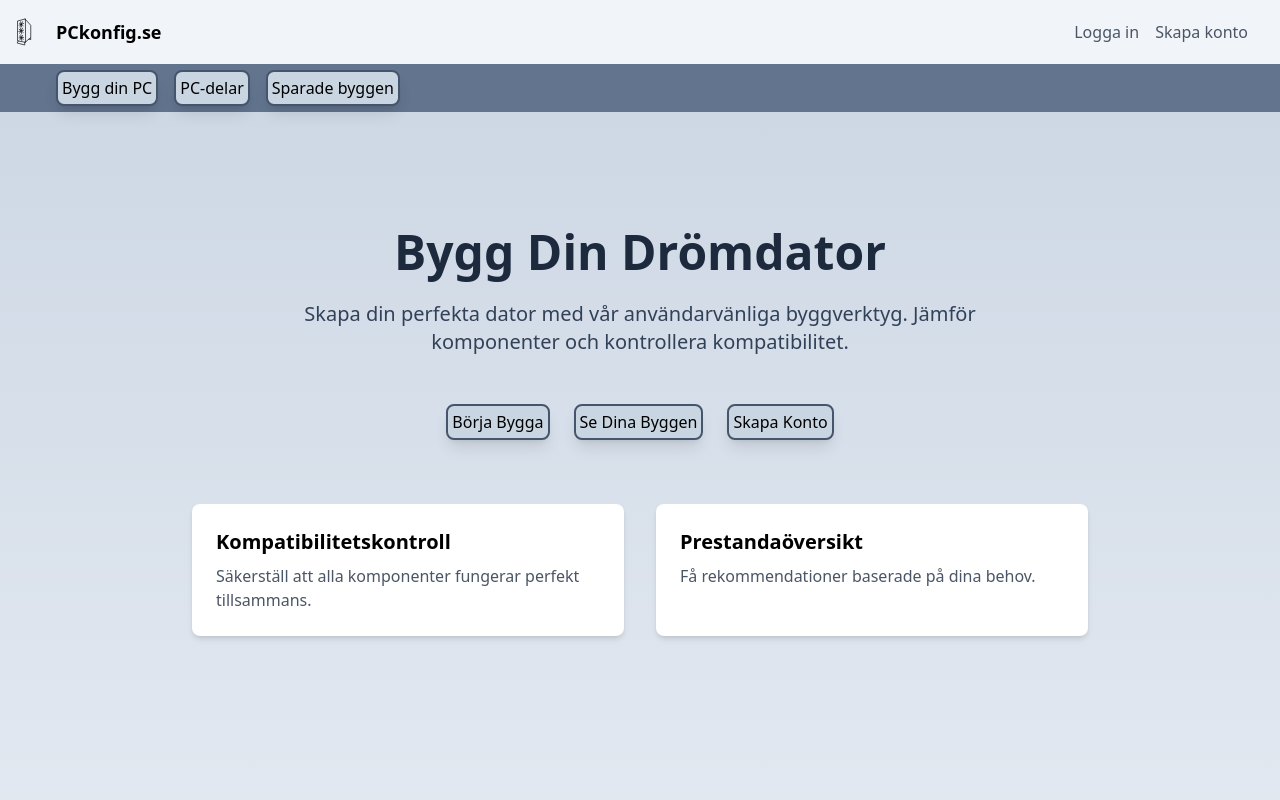
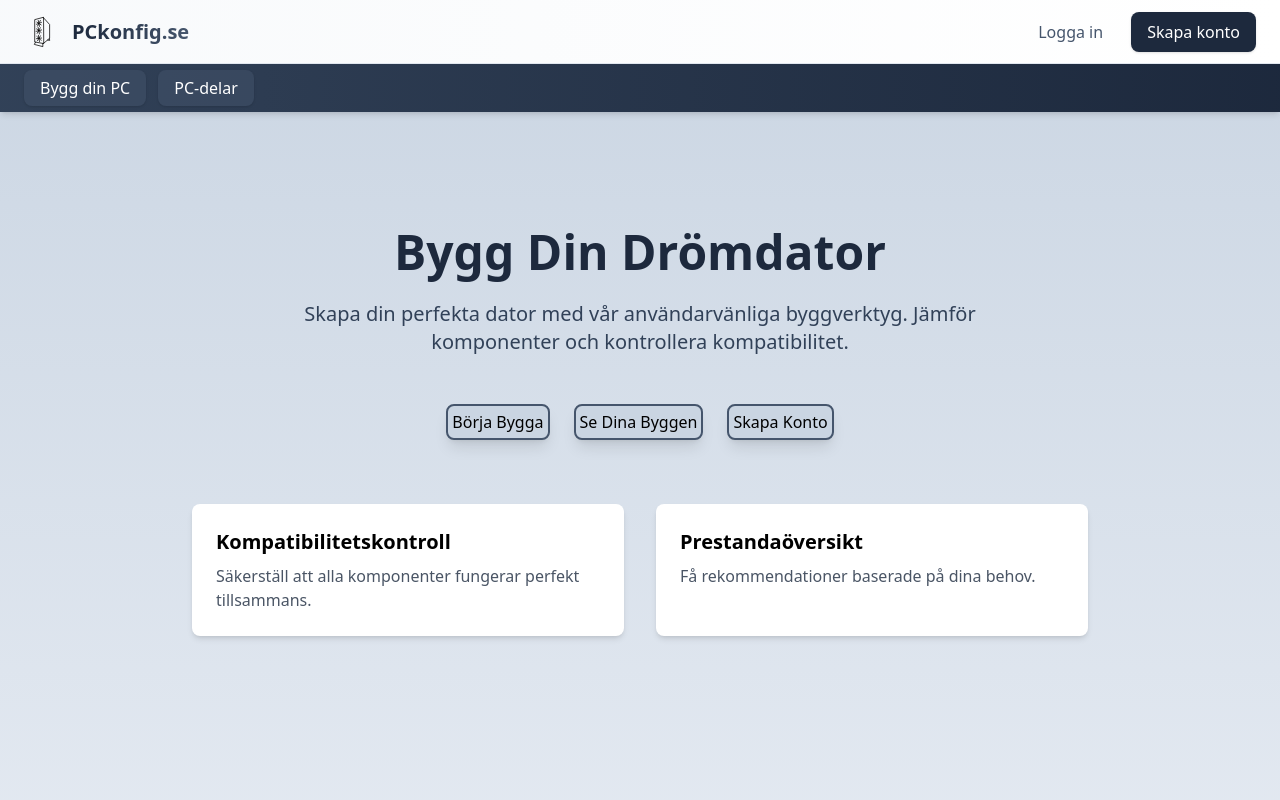
Before and after one commit to Jasuni69/pckonfigApp, a React (Vite) app in the folder frontend/: page / in a window 1280 px wide. Shown: the top 800 px of the page. Built offline with nearby package versions, Linux system fonts and the light colour scheme.

Commit message:
made some changes to navbar

```diff
--- a/frontend/src/App.jsx
+++ b/frontend/src/App.jsx
@@ -8,9 +8,11 @@ import Contact from "./pages/Contact";
 import PcBuilder from "./pages/PcBuilder";
 import CreateAccount from "./pages/CreateAccount";
 import Login from "./pages/Login";
+import { AuthProvider } from "./context/AuthContext";
 
 const App = () => {
   return (
+    <AuthProvider>
       <Router>
         <Navbar />
         <Routes>
@@ -23,6 +25,7 @@ const App = () => {
         </Routes>
         <Footer />
       </Router>
+    </AuthProvider>
   );
 };
 
--- a/frontend/src/components/Navbar.jsx
+++ b/frontend/src/components/Navbar.jsx
@@ -1,33 +1,102 @@
 import React from "react";
-import { Link } from "react-router-dom";
-import Searchbar from "./Searchbar";
+import { Link, useLocation } from "react-router-dom";
+import { useAuth } from "../context/AuthContext";
 import pcLogo from "../assets/logos/pc.svg";
 
 const Navbar = () => {
+  const { isAuthenticated, user, logout } = useAuth();
+  const location = useLocation();
+
   return (
-    <nav className="h-auto min-w-full max-w-full fixed top-0 bg-slate-100 z-50">
-
-        <div className="flex h-16 items-center">
-          <div className="pl-2 flex flex-1">
-              <Link to="/" className="flex gap-4 items-center">
-                <img src={pcLogo} alt="" className="h-8 w-8"/>
-                <span className="text-lg text-black font-bold">PCkonfig.se</span>
-              </Link>
-          </div>
-          <div className="flex pr-8 gap-4 items-center">
-             {/* <Searchbar /> */}
-              <Link to="/login" className="text-gray-600 hover:text-gray-900">Logga in</Link>
-              <Link to="/createaccount" className="text-gray-600 hover:text-gray-900">Skapa konto</Link>
-          </div>
-        </div>
-        <div className="flex bg-slate-500 h-12 px-4 items-center gap-4 pl-14">
-            <Link to="/pcbuilder" className="bg-slate-300 text-black hover:text-gray-700 hover:scale-105 border-2 hover:bg-slate-400 border-slate-600 rounded-lg p-1 shadow-lg">Bygg din PC</Link>
-            <Link to="/pcparts" className="bg-slate-300 text-black hover:text-gray-700 hover:scale-105 border-2 hover:bg-slate-400 border-slate-600 rounded-lg p-1 shadow-lg">PC-delar</Link>
-            <Link to="/savedbuilds" className="bg-slate-300 text-black hover:text-gray-700 hover:scale-105 border-2 hover:bg-slate-400 border-slate-600 rounded-lg p-1 shadow-lg">Sparade byggen</Link>
+    <nav className="h-auto min-w-full max-w-full fixed top-0 bg-white z-50">
+      {/* Top Bar with subtle gradient */}
+      <div className="flex h-16 items-center px-6 bg-gradient-to-r from-slate-50 to-white border-b border-slate-200">
+        {/* Logo Section */}
+        <div className="flex flex-1">
+          <Link
+            to="/"
+            className="flex items-center gap-3 hover:opacity-80 transition-all duration-200 group"
+          >
+            <img
+              src={pcLogo}
+              alt="PCkonfig Logo"
+              className="h-9 w-9 group-hover:scale-105 transition-transform duration-200"
+            />
+            <span className="text-xl font-bold bg-gradient-to-r from-slate-800 to-slate-600 bg-clip-text text-transparent">
+              PCkonfig.se
+            </span>
+          </Link>
         </div>
 
+        {/* Auth Section */}
+        <div className="flex items-center gap-6">
+          {isAuthenticated ? (
+            <div className="flex items-center gap-4">
+              <span className="text-slate-600 hidden sm:inline font-medium">
+                Välkommen, {user?.email}
+              </span>
+              <button
+                onClick={logout}
+                className="px-4 py-2 text-slate-600 hover:text-slate-900 hover:bg-slate-100 rounded-lg transition-all duration-200 font-medium"
+              >
+                Logga ut
+              </button>
+            </div>
+          ) : (
+            <div className="flex items-center gap-3">
+              <Link
+                to="/login"
+                className="px-4 py-2 text-slate-600 hover:text-slate-100 hover:bg-slate-700 rounded-lg transition-all duration-200 font-medium"
+              >
+                Logga in
+              </Link>
+              <Link
+                to="/createaccount"
+                className="px-4 py-2 bg-slate-800 text-white rounded-lg hover:bg-slate-700 hover:scale-105 transition-all duration-200 shadow-sm hover:shadow-md font-medium"
+              >
+                Skapa konto
+              </Link>
+            </div>
+          )}
+        </div>
+      </div>
+
+      {/* Navigation Bar */}
+      <div className="bg-gradient-to-r from-slate-700 to-slate-800 h-12 flex items-center px-6 shadow-md">
+        <div className="flex gap-3 items-center">
+          <NavLink to="/pcbuilder" currentPath={location.pathname}>
+            Bygg din PC
+          </NavLink>
+          <NavLink to="/pcparts" currentPath={location.pathname}>
+            PC-delar
+          </NavLink>
+          {isAuthenticated && (
+            <NavLink to="/savedbuilds" currentPath={location.pathname}>
+              Sparade byggen
+            </NavLink>
+          )}
+        </div>
+      </div>
     </nav>
   );
 };
 
+// Custom NavLink component with modern styling
+const NavLink = ({ to, children, currentPath }) => (
+  <Link
+    to={to}
+    className={`
+      px-4 py-1.5
+      rounded-lg
+      font-medium
+      transition-all duration-200
+      ${currentPath === to
+        ? 'bg-white text-slate-800 shadow-md'
+        : 'bg-slate-600/50 text-white hover:bg-slate-500/50 shadow-sm hover:shadow-md'}
+    `}
+  >
+    {children}
+  </Link>
+);
+
 export default Navbar;
```
Lines whose indentation alone changed are shown as unchanged.
